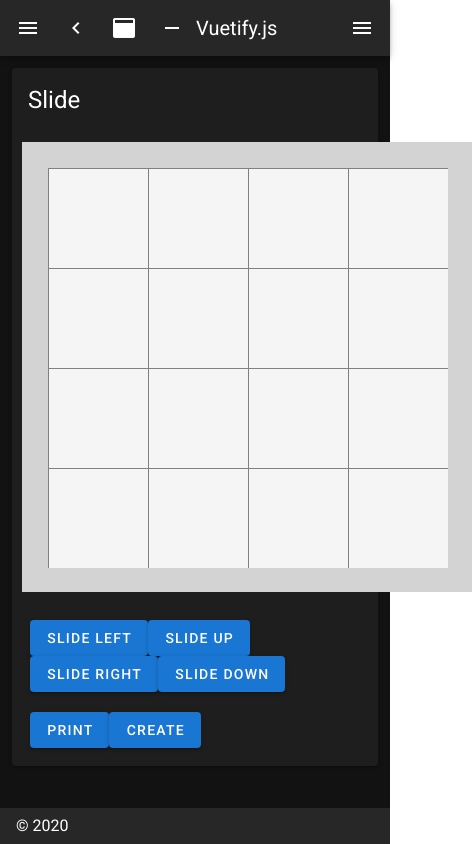
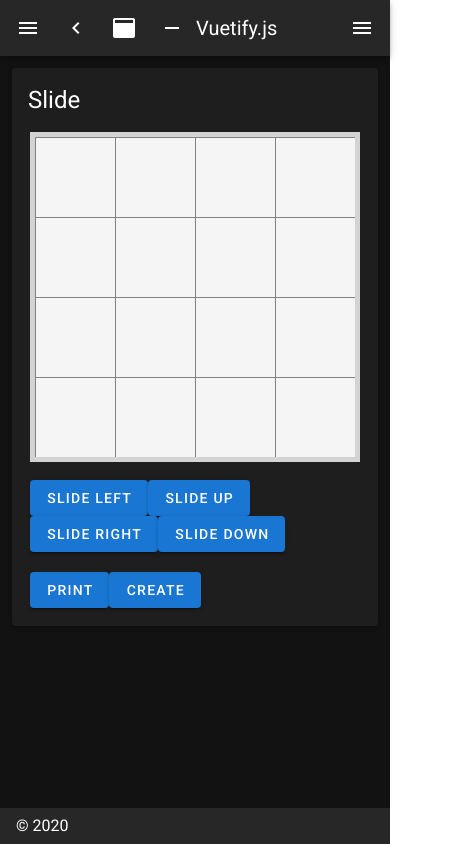
Before and after one commit to add-harris/2048-game, a Nuxt app: page / in a window 390 px wide. Shown: the whole page, 472 px wide, since content can reach past the window. Built offline with nearby package versions, Linux system fonts and the light colour scheme.

Commit message:
fixed mobile view issues

```diff
--- a/layouts/default.vue
+++ b/layouts/default.vue
@@ -1,20 +1,10 @@
 <template>
+
   <v-app dark>
-    <v-navigation-drawer
-      v-model="drawer"
-      :mini-variant="miniVariant"
-      :clipped="clipped"
-      fixed
-      app
-    >
+
+    <v-navigation-drawer v-model="drawer" :mini-variant="miniVariant" :clipped="clipped" fixed app>
       <v-list>
-        <v-list-item
-          v-for="(item, i) in items"
-          :key="i"
-          :to="item.to"
-          router
-          exact
-        >
+        <v-list-item v-for="(item, i) in items" :key="i" :to="item.to" router exact>
           <v-list-item-action>
             <v-icon>{{ item.icon }}</v-icon>
           </v-list-item-action>
@@ -24,50 +14,32 @@
         </v-list-item>
       </v-list>
     </v-navigation-drawer>
-    <v-app-bar
-      :clipped-left="clipped"
-      fixed
-      app
-    >
+
+    <v-app-bar :clipped-left="clipped" fixed app>
       <v-app-bar-nav-icon @click.stop="drawer = !drawer" />
-      <v-btn
-        icon
-        @click.stop="miniVariant = !miniVariant"
-      >
+      <v-btn icon @click.stop="miniVariant = !miniVariant">
         <v-icon>mdi-{{ `chevron-${miniVariant ? 'right' : 'left'}` }}</v-icon>
       </v-btn>
-      <v-btn
-        icon
-        @click.stop="clipped = !clipped"
-      >
+      <v-btn icon @click.stop="clipped = !clipped">
         <v-icon>mdi-application</v-icon>
       </v-btn>
-      <v-btn
-        icon
-        @click.stop="fixed = !fixed"
-      >
+      <v-btn icon @click.stop="fixed = !fixed">
         <v-icon>mdi-minus</v-icon>
       </v-btn>
       <v-toolbar-title v-text="title" />
       <v-spacer />
-      <v-btn
-        icon
-        @click.stop="rightDrawer = !rightDrawer"
-      >
+      <v-btn icon @click.stop="rightDrawer = !rightDrawer">
         <v-icon>mdi-menu</v-icon>
       </v-btn>
     </v-app-bar>
+
     <v-content>
-      <v-container>
+      <v-container fluid>
         <nuxt />
       </v-container>
     </v-content>
-    <v-navigation-drawer
-      v-model="rightDrawer"
-      :right="right"
-      temporary
-      fixed
-    >
+
+    <v-navigation-drawer v-model="rightDrawer" :right="right" temporary fixed>
       <v-list>
         <v-list-item @click.native="right = !right">
           <v-list-item-action>
@@ -79,13 +51,12 @@
         </v-list-item>
       </v-list>
     </v-navigation-drawer>
-    <v-footer
-      :fixed="fixed"
-      app
-    >
+
+    <v-footer :fixed="fixed" app>
       <span>&copy; {{ new Date().getFullYear() }}</span>
     </v-footer>
   </v-app>
+
 </template>
 
 <script>
--- a/pages/index.vue
+++ b/pages/index.vue
@@ -10,7 +10,7 @@
 
         <div id="grey-container">
 
-          <v-card-text>
+<!--          <v-card-text>-->
 
 
               <div class="grid-box" id="grid-background">
@@ -18,7 +18,7 @@
               </div>
 
 
-          </v-card-text>
+<!--          </v-card-text>-->
         </div>
 
           <v-card-actions>
@@ -73,7 +73,8 @@
 
     data() {
       return {
-        count: 1
+        count: 1,
+        viewFactor: 1
       }
     },
 
@@ -127,6 +128,7 @@
         if(emptyPosition) {
 
           let gridBackground = document.getElementById("grid-background");
+          let generatedId = "sliding-card-" + this.count
           let card = document.createElement("DIV");
           card.classList.add(
             "lighten-2",
@@ -135,11 +137,13 @@
             "v-sheet"
           )
 
-          card.style.top = emptyPosition.top + "px"
-          card.style.left = emptyPosition.left + "px"
-          let generatedId = "sliding-card-" + this.count
+          // scale all pixel sizes by viewFactor depending on viewport size
+          card.style.top = (emptyPosition.top * this.viewFactor) + "px"
+          card.style.left = (emptyPosition.left * this.viewFactor) + "px"
           card.id = generatedId
           gridBackground.appendChild(card)
+          card.style.height = (parseFloat(getComputedStyle(card).height) * this.viewFactor) + "px"
+          card.style.width = (parseFloat(getComputedStyle(card).width) * this.viewFactor) + "px"
 
           this.setPositionIsEmpty({"name": emptyPosition.name, "bool": false});
           this.setPositionId({"name": emptyPosition.name, "id": generatedId});
@@ -169,7 +173,7 @@
         let firstEmpty = this.getEmpty(row)[0]
         let cardId = position.id
 
-        this.slide(cardId, firstEmpty.top, firstEmpty.left)
+        this.slide(cardId, (firstEmpty.top * this.viewFactor), (firstEmpty.left * this.viewFactor))
 
         this.setPositionIsEmpty({"name": position.name, "bool": true});
         this.setPositionIsEmpty({"name": firstEmpty.name, "bool": false});
@@ -229,19 +233,19 @@
   }
 
   #grey-container {
-    margin: 10px;
-    padding: 10px;
-    height: 450px;
-    width: 450px;
+    margin: auto;
+    padding: 5px;
+    height: 330px;
+    width: 330px;
     background-color: lightgrey;
   }
 
   #grid-background {
     position: absolute;
-    height: 400px !important;
-    width: 400px;
+    height: 320px !important;
+    width: 320px;
     background-repeat: repeat;
-    background-size: 100px 100px;
+    background-size: 80px 80px;
     background-image:
       linear-gradient(to right, grey 1px, transparent 1px),
       linear-gradient(to bottom, grey 1px, transparent 1px);
@@ -249,13 +253,13 @@
 
   .sliding-card {
     position: absolute;
-    height: 90px;
-    width: 90px;
+    height: 72px;
+    width: 72px;
     margin: 5px;
     left: 0px;
     top: 0px;
     background-color: lightgrey !important;
-    transition: all 700ms;
+    transition: top 700ms, left 700ms;
   }
 
 
--- a/store/grid.js
+++ b/store/grid.js
@@ -2,21 +2,21 @@ import {Position} from "../utils/Position";
 
 export const state = () => ({
   position1: new Position("position1",0, 0, true, ["up", "left"], null),
-  position2: new Position("position2",0, 100, true, ["up"], null),
-  position3: new Position("position3",0, 200, true, ["up"], null),
-  position4: new Position("position4",0, 300, true, ["up", "right"], null),
-  position5: new Position("position5",100, 0, true, ["left"], null),
-  position6: new Position("position6",100, 100, true, [], null),
-  position7: new Position("position7",100, 200, true, [], null),
-  position8: new Position("position8",100, 300, true, ["right"], null),
-  position9: new Position("position9",200, 0, true, ["left"], null),
-  position10: new Position("position10",200, 100, true, [], null),
-  position11: new Position("position11",200, 200, true, [], null),
-  position12: new Position("position12",200, 300, true, ["right"], null),
-  position13: new Position("position13",300, 0, true, ["down", "left"], null),
-  position14: new Position("position14",300, 100, true, ["down"], null),
-  position15: new Position("position15",300, 200, true, ["down"], null),
-  position16: new Position("position16",300, 300, true, ["down", "right"], null)
+  position2: new Position("position2",0, 80, true, ["up"], null),
+  position3: new Position("position3",0, 160, true, ["up"], null),
+  position4: new Position("position4",0, 240, true, ["up", "right"], null),
+  position5: new Position("position5",80, 0, true, ["left"], null),
+  position6: new Position("position6",80, 80, true, [], null),
+  position7: new Position("position7",80, 160, true, [], null),
+  position8: new Position("position8",80, 240, true, ["right"], null),
+  position9: new Position("position9",160, 0, true, ["left"], null),
+  position10: new Position("position10",160, 80, true, [], null),
+  position11: new Position("position11",160, 160, true, [], null),
+  position12: new Position("position12",160, 240, true, ["right"], null),
+  position13: new Position("position13",240, 0, true, ["down", "left"], null),
+  position14: new Position("position14",240, 80, true, ["down"], null),
+  position15: new Position("position15",240, 160, true, ["down"], null),
+  position16: new Position("position16",240, 240, true, ["down", "right"], null)
 })
 
 export const getters = {
```
Also changed, not shown: 1 other file (tests, documents, lock files or other folders).
